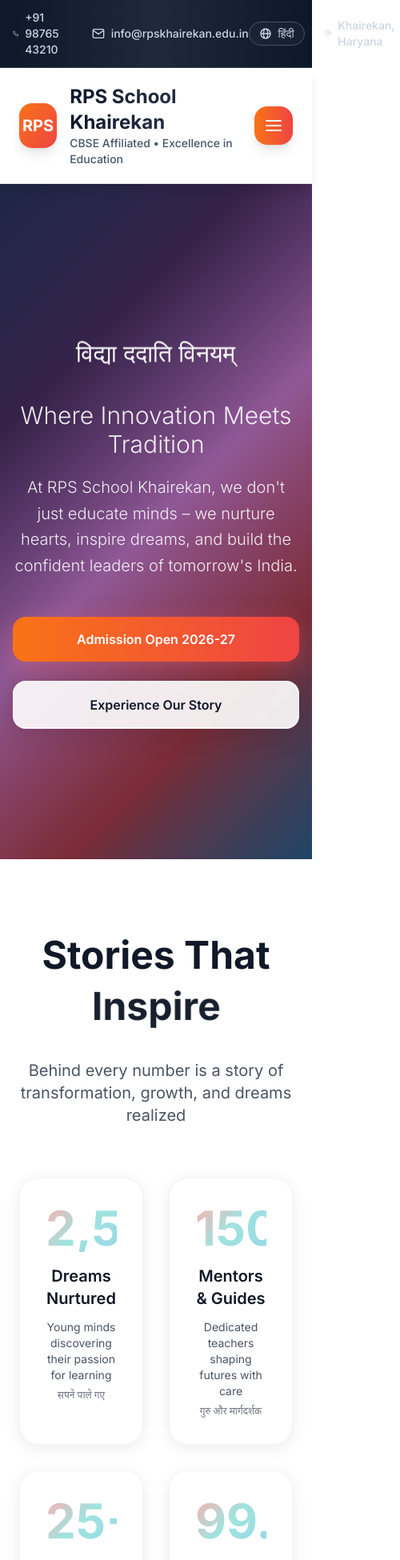
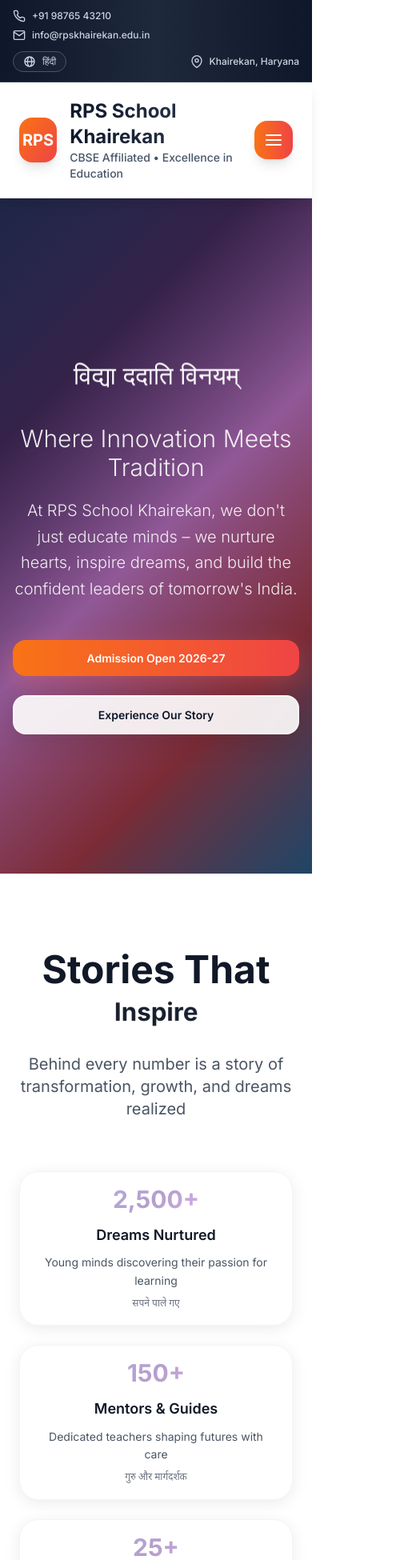
Before and after one commit to Chaos0168/rps-school-khairekan-website, a Next.js app: page / in a window 390 px wide. Shown: the top 1950 px of the page at 80% size, 500 px wide, since content can reach past the window. Built offline with nearby package versions, Linux system fonts and the light colour scheme.

Commit message:
Fix responsive design - all sections now mobile-friendly

```diff
--- a/app/globals.css
+++ b/app/globals.css
@@ -219,4 +219,28 @@
     66% { transform: translate(-20px, 20px) rotate(240deg); }
     100% { transform: translate(0, 0) rotate(360deg); }
   }
+
+  .impact-number {
+    @apply font-bold text-transparent bg-clip-text;
+    background-image: linear-gradient(135deg, #667eea 0%, #764ba2 50%, #f093fb 100%);
+    font-size: clamp(2rem, 5vw, 4rem);
+    line-height: 1.1;
+  }
+
+  /* Responsive adjustments for small screens */
+  @media (max-width: 640px) {
+    .btn-primary, .btn-secondary {
+      font-size: 0.875rem !important;
+      padding: 0.75rem 1.5rem !important;
+    }
+
+    .story-card {
+      padding: 1rem !important;
+    }
+
+    .kinetic-text {
+      font-size: clamp(1.5rem, 8vw, 3rem) !important;
+      line-height: 1.2 !important;
+    }
+  }
 }
--- a/app/page.tsx
+++ b/app/page.tsx
@@ -81,7 +81,7 @@
             </p>
           </div>
 
-          <div className="grid grid-cols-2 lg:grid-cols-4 gap-8 text-center">
+          <div className="grid grid-cols-1 sm:grid-cols-2 lg:grid-cols-4 gap-6 md:gap-8 text-center">
             {[
               {
                 number: "2,500+",
@@ -108,13 +108,13 @@
                 hindi: "सफलता की कहानियां"
               }
             ].map((stat, index) => (
-              <div key={index} className="story-card micro-interaction">
-                <div className="impact-number mb-4">
+              <div key={index} className="story-card micro-interaction px-4 py-6">
+                <div className="impact-number mb-4 text-3xl sm:text-4xl lg:text-5xl">
                   {stat.number}
                 </div>
-                <h3 className="text-xl font-semibold text-gray-900 mb-3">{stat.label}</h3>
-                <p className="text-gray-600 text-sm mb-2">{stat.story}</p>
-                <p className="text-xs text-gray-500 font-hindi">{stat.hindi}</p>
+                <h3 className="text-lg sm:text-xl font-semibold text-gray-900 mb-3 leading-tight">{stat.label}</h3>
+                <p className="text-gray-600 text-sm mb-2 leading-relaxed px-2">{stat.story}</p>
+                <p className="text-xs text-gray-500 font-hindi leading-relaxed">{stat.hindi}</p>
               </div>
             ))}
           </div>
@@ -125,15 +125,15 @@
       <section className="py-24 relative bg-gradient-to-br from-gray-50 to-blue-50">
         <div className="container mx-auto px-6">
           <div className="text-center mb-20">
-            <h2 className="text-6xl font-bold text-gray-900 mb-6">
+            <h2 className="text-3xl sm:text-4xl md:text-5xl lg:text-6xl font-bold text-gray-900 mb-6">
               Why Families <span className="kinetic-text text-red-500">Choose</span> RPS?
             </h2>
-            <p className="text-2xl text-gray-600 max-w-4xl mx-auto">
+            <p className="text-lg sm:text-xl md:text-2xl text-gray-600 max-w-4xl mx-auto">
               Because every child deserves an education that touches their heart and ignites their potential
             </p>
           </div>
 
-          <div className="grid lg:grid-cols-3 gap-12 max-w-7xl mx-auto">
+          <div className="grid grid-cols-1 md:grid-cols-2 lg:grid-cols-3 gap-8 md:gap-12 max-w-7xl mx-auto">
             {[
               {
                 icon: "🏛️",
@@ -172,11 +172,11 @@
                 impact: "One Family, 2500+ Hearts"
               }
             ].map((feature, index) => (
-              <div key={index} className="story-card group text-center">
-                <div className="feature-icon text-6xl mb-6 group-hover:scale-110 transition-all duration-500">
+              <div key={index} className="story-card group text-center px-4 py-6">
+                <div className="feature-icon text-4xl sm:text-5xl md:text-6xl mb-6 group-hover:scale-110 transition-all duration-500">
                   {feature.icon}
                 </div>
-                <h3 className="text-2xl font-bold text-gray-900 mb-4">{feature.title}</h3>
+                <h3 className="text-xl sm:text-2xl font-bold text-gray-900 mb-4">{feature.title}</h3>
                 <p className="text-gray-600 mb-4 leading-relaxed italic">
                   "{feature.story}"
                 </p>
@@ -193,22 +193,22 @@
       <section className="py-24 bg-white">
         <div className="container mx-auto px-6">
           <div className="text-center mb-16">
-            <h2 className="text-5xl font-bold text-gray-900 mb-6">
+            <h2 className="text-3xl sm:text-4xl md:text-5xl font-bold text-gray-900 mb-6">
               Stay <span className="kinetic-text text-orange-500">Updated</span>
             </h2>
-            <p className="text-xl text-gray-600 max-w-3xl mx-auto">
+            <p className="text-lg sm:text-xl text-gray-600 max-w-3xl mx-auto">
               Important notices, latest news, and daily inspiration for our school community
             </p>
           </div>
 
-          <div className="grid lg:grid-cols-3 gap-8 mb-16">
+          <div className="grid grid-cols-1 md:grid-cols-2 lg:grid-cols-3 gap-6 md:gap-8 mb-16">
             {/* Important Notices */}
             <div className="story-card">
               <div className="flex items-center mb-6">
                 <div className="w-12 h-12 bg-red-500 rounded-xl flex items-center justify-center mr-4">
                   <span className="text-white text-xl">📢</span>
                 </div>
-                <h3 className="text-2xl font-bold text-gray-900">Important Notices</h3>
+                <h3 className="text-xl sm:text-2xl font-bold text-gray-900">Important Notices</h3>
               </div>
               <div className="space-y-4">
                 {[
@@ -255,7 +255,7 @@
                 <div className="w-12 h-12 bg-blue-500 rounded-xl flex items-center justify-center mr-4">
                   <span className="text-white text-xl">📰</span>
                 </div>
-                <h3 className="text-2xl font-bold text-gray-900">Latest News</h3>
+                <h3 className="text-xl sm:text-2xl font-bold text-gray-900">Latest News</h3>
               </div>
               <div className="space-y-4">
                 {[
@@ -293,11 +293,11 @@
                 <div className="w-12 h-12 bg-purple-500 rounded-xl flex items-center justify-center mr-4">
                   <span className="text-white text-xl">💭</span>
                 </div>
-                <h3 className="text-2xl font-bold text-gray-900">Thought of the Day</h3>
+                <h3 className="text-xl sm:text-2xl font-bold text-gray-900">Thought of the Day</h3>
               </div>
 
               <div className="text-center py-6">
-                <blockquote className="text-xl font-medium text-gray-800 mb-4 italic">
+                <blockquote className="text-lg sm:text-xl font-medium text-gray-800 mb-4 italic">
                   "Education is the most powerful weapon which you can use to change the world."
                 </blockquote>
                 <cite className="text-purple-600 font-semibold">- Nelson Mandela</cite>
@@ -305,7 +305,7 @@
 
               <div className="mt-8 p-4 bg-white/80 rounded-xl">
                 <h4 className="font-semibold text-gray-900 mb-3">Hindi Thought</h4>
-                <blockquote className="text-lg font-medium text-gray-800 mb-2 font-hindi">
+                <blockquote className="text-base sm:text-lg font-medium text-gray-800 mb-2 font-hindi">
                   "शिक्षा सबसे शक्तिशाली हथियार है जिससे आप दुनिया बदल सकते हैं।"
                 </blockquote>
                 <cite className="text-purple-600 font-semibold">- नेल्सन मंडेला</cite>
@@ -412,10 +412,10 @@
             </div>
 
             <div className="flex flex-col sm:flex-row gap-6 justify-center">
-              <button className="btn-primary text-xl px-12 py-6">
+              <button className="btn-primary text-lg sm:text-xl px-8 sm:px-12 py-4 sm:py-6">
                 Start Your Child's Journey
               </button>
-              <button className="btn-secondary text-xl px-12 py-6">
+              <button className="btn-secondary text-lg sm:text-xl px-8 sm:px-12 py-4 sm:py-6">
                 Schedule Campus Visit
               </button>
             </div>
@@ -427,15 +427,15 @@
       <section className="py-24 bg-gradient-to-br from-gray-900 to-black text-white">
         <div className="container mx-auto px-6">
           <div className="text-center mb-16">
-            <h2 className="text-5xl font-bold mb-6">
+            <h2 className="text-3xl sm:text-4xl md:text-5xl font-bold mb-6">
               Ready to <span className="kinetic-text text-orange-400">Connect?</span>
             </h2>
-            <p className="text-xl text-gray-300 max-w-3xl mx-auto">
+            <p className="text-lg sm:text-xl text-gray-300 max-w-3xl mx-auto">
               We're here to answer your questions and welcome you into our family
             </p>
           </div>
 
-          <div className="grid lg:grid-cols-3 gap-8 max-w-5xl mx-auto">
+          <div className="grid grid-cols-1 md:grid-cols-2 lg:grid-cols-3 gap-6 md:gap-8 max-w-5xl mx-auto">
             {[
               {
                 icon: "🏫",
@@ -457,12 +457,12 @@
               }
             ].map((contact, index) => (
               <div key={index} className="story-card bg-gray-800 border-gray-700 text-center">
-                <div className="text-4xl mb-4">{contact.icon}</div>
-                <h3 className="text-xl font-bold mb-4">{contact.title}</h3>
+                <div className="text-3xl sm:text-4xl mb-4">{contact.icon}</div>
+                <h3 className="text-lg sm:text-xl font-bold mb-4">{contact.title}</h3>
                 <p className="text-gray-300 whitespace-pre-line mb-6 leading-relaxed">
                   {contact.info}
                 </p>
-                <button className="bg-orange-500 hover:bg-orange-600 text-white px-6 py-3 rounded-xl font-semibold transition-all duration-300 hover:transform hover:scale-105">
+                <button className="bg-orange-500 hover:bg-orange-600 text-white px-4 sm:px-6 py-2 sm:py-3 rounded-xl font-semibold transition-all duration-300 hover:transform hover:scale-105 text-sm sm:text-base">
                   {contact.action}
                 </button>
               </div>
@@ -483,7 +483,7 @@
                   <span className="text-white font-bold text-2xl">RPS</span>
                 </div>
                 <div>
-                  <h3 className="text-2xl font-bold mb-1">
+                  <h3 className="text-xl sm:text-2xl font-bold mb-1">
                     RPS School <span className="text-orange-400">Khairekan</span>
                   </h3>
                   <p className="text-gray-400">
--- a/components/Header.tsx
+++ b/components/Header.tsx
@@ -16,28 +16,30 @@
     <>
       {/* Modern Top Bar */}
       <div className="bg-gradient-to-r from-slate-900 via-slate-800 to-slate-900 text-white py-3 px-4 text-sm border-b border-slate-700">
-        <div className="container mx-auto flex justify-between items-center">
-          <div className="flex items-center space-x-8">
+        <div className="container mx-auto">
+          <div className="flex flex-col lg:flex-row lg:justify-between lg:items-center gap-3 lg:gap-0">
+            <div className="flex flex-col sm:flex-row items-start sm:items-center space-y-2 sm:space-y-0 sm:space-x-6">
               <div className="flex items-center space-x-2 text-slate-300 hover:text-orange-400 transition-all duration-300 cursor-pointer group">
                 <FiPhone className="w-4 h-4 group-hover:scale-110 transition-transform duration-300" />
-              <span className="font-medium">+91 98765 43210</span>
+                <span className="font-medium text-xs sm:text-sm">+91 98765 43210</span>
               </div>
               <div className="flex items-center space-x-2 text-slate-300 hover:text-orange-400 transition-all duration-300 cursor-pointer group">
                 <FiMail className="w-4 h-4 group-hover:scale-110 transition-transform duration-300" />
-              <span className="font-medium">info@rpskhairekan.edu.in</span>
+                <span className="font-medium text-xs sm:text-sm">info@rpskhairekan.edu.in</span>
               </div>
             </div>
-          <div className="flex items-center space-x-6">
+            <div className="flex items-center justify-between sm:justify-end space-x-4">
               <button
                 onClick={toggleLanguage}
                 className="flex items-center space-x-2 text-slate-300 hover:text-orange-400 transition-all duration-300 px-3 py-1 rounded-full border border-slate-600 hover:border-orange-400 bg-slate-800/50 hover:bg-orange-400/10"
               >
                 <BiGlobe className="w-4 h-4" />
-              <span className="font-medium">{language === 'en' ? 'हिंदी' : 'English'}</span>
+                <span className="font-medium text-xs sm:text-sm">{language === 'en' ? 'हिंदी' : 'English'}</span>
               </button>
               <div className="flex items-center space-x-2 text-slate-300">
                 <FiMapPin className="w-4 h-4" />
-              <span className="font-medium">Khairekan, Haryana</span>
+                <span className="font-medium text-xs sm:text-sm">Khairekan, Haryana</span>
+              </div>
             </div>
           </div>
         </div>
```
Also changed, not shown: 1 other file (tests, documents, lock files or other folders). Lines whose indentation alone changed are shown as unchanged.
